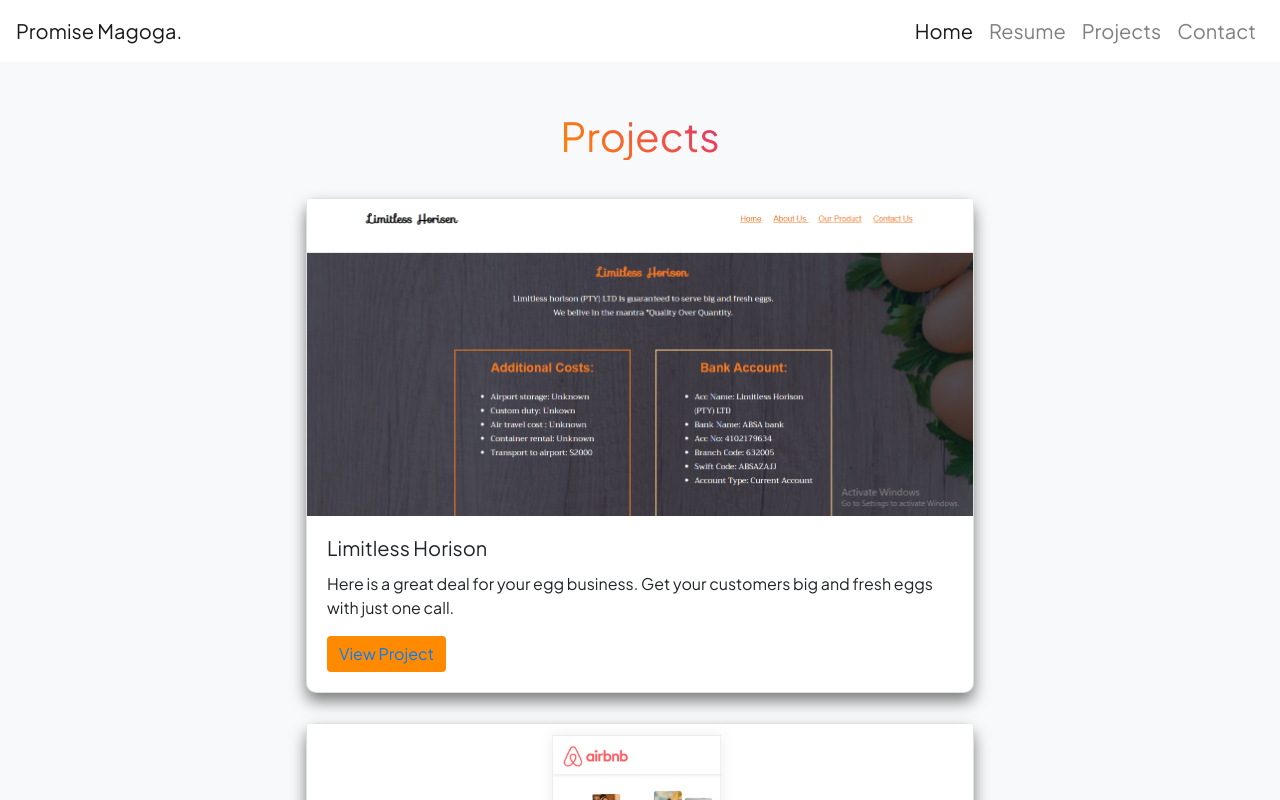
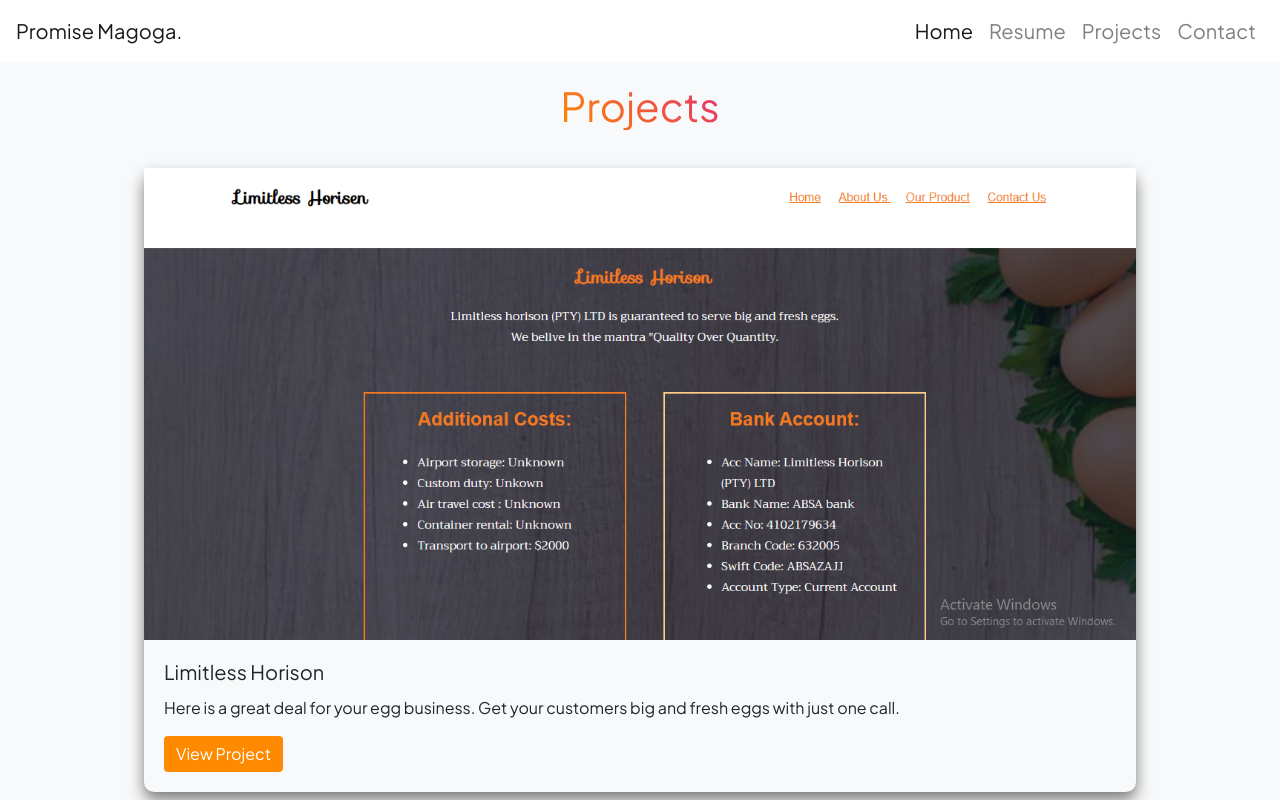
Before and after one commit to Promisemagoga/React-Portfolio, a React (Create React App) app: page /Projects in a window 1280 px wide. Shown: the top 800 px of the page. Built offline with nearby package versions, Linux system fonts and the light colour scheme.

Commit message:
18/08/2023

```diff
--- a/src/App.css
+++ b/src/App.css
@@ -142,16 +142,17 @@
 .projectMain{
   background-color: #f8f9fa;
   width: 100%;
+  padding: 20px;
 }
 
 .projects {
   display: flex;
   flex-direction: column;
   align-items: center;
-  width: 60%;
+  width: 100%;
   margin-left: auto;
   margin-right: auto;
-  padding: 50px;
+  padding-bottom: 50px;
 
 
 }
@@ -159,6 +160,7 @@
 .project-card{
   border-radius: 10px;
   box-shadow: 0px 8px 15px rgba(0, 0, 0, 0.5);
+  width: 80%;
 }
 
 .resume h1 {
@@ -196,6 +198,7 @@
   margin-top: 100px;
   text-align: center;
   color: grey;
+  font-size: 1.5vw;
 }
 
 .cards {
@@ -216,7 +219,7 @@
   row-gap: 30px;
 }
 
-.btn-primary {
+.btn {
   background-color: #ff8a00;
   border: none;
   color: #ffffff;
@@ -440,9 +443,7 @@
     font-size: 10vw;
   }
 
-  .footer {
-    font-size: 3vw;
-  }
+
 
   /* .column {
     width: 100%;
@@ -511,4 +512,9 @@
     column-gap: 15vw;
   }
 
+  .footer {
+
+    font-size: 3vw;
+  }
+
 }
--- a/src/Components/Home.js
+++ b/src/Components/Home.js
@@ -13,8 +13,9 @@
           such as bootstrap, javaScript, react.js and flutter.
         </p>
         <div className="homeButton">
-          <button className="resume-button"><Link to="/Resume" className="homeLink">Resume</Link></button>
-          <button className="projectsBtn"><Link to="/Projects" className="homeLink">Projects</Link></button>
+          <button className="resume-button homeLink"><Link to="/Resume">Resume</Link></button>
+
+          <button className="projectsBtn homeLink"><Link to="/Projects">Projects</Link></button>
         </div>
       </div>
       <img src="./Me2.jpg" alt="Me"/>
--- a/src/Components/Projects.js
+++ b/src/Components/Projects.js
@@ -12,12 +12,12 @@
                 <div className='projects project_cards'>
                     <h1>Projects</h1>
                     {projectsData.map((data) => (
-                        <div class="card project-card" style={{width: "18rem;"}}>
+                        <div class=" project-card" >
                             <img class="card-img-top" src={data.img} alt="Card image cap" />
                             <div class="card-body">
                                 <h5 class="card-title">{data.name}</h5>
                                 <p class="card-text">{data.description}</p>
-                            <a href="#" class="btn btn-primary"><Link to={data.buttonLink}>View Project</Link></a>
+                                <Link class="btn" to={data.buttonLink}>View Project</Link>
                             </div>
                         </div>
                     ))}
```
Lines whose indentation alone changed are shown as unchanged.
